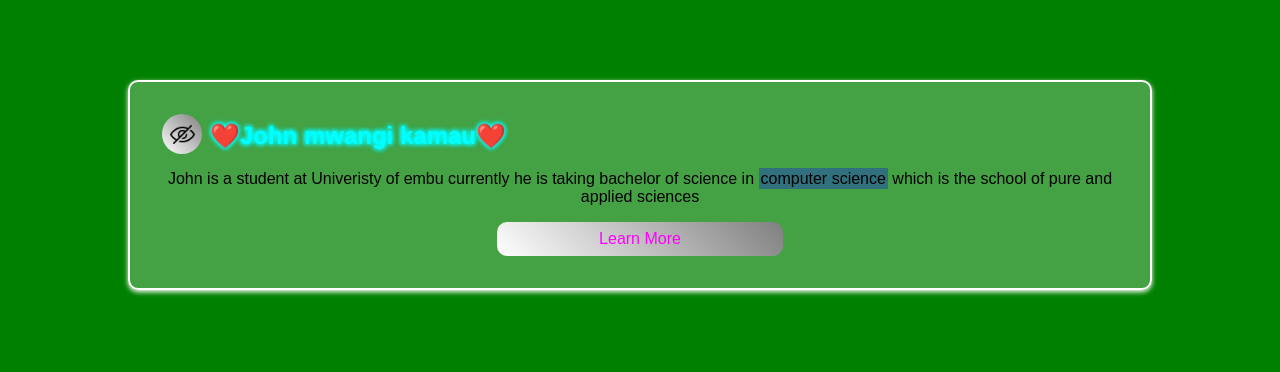
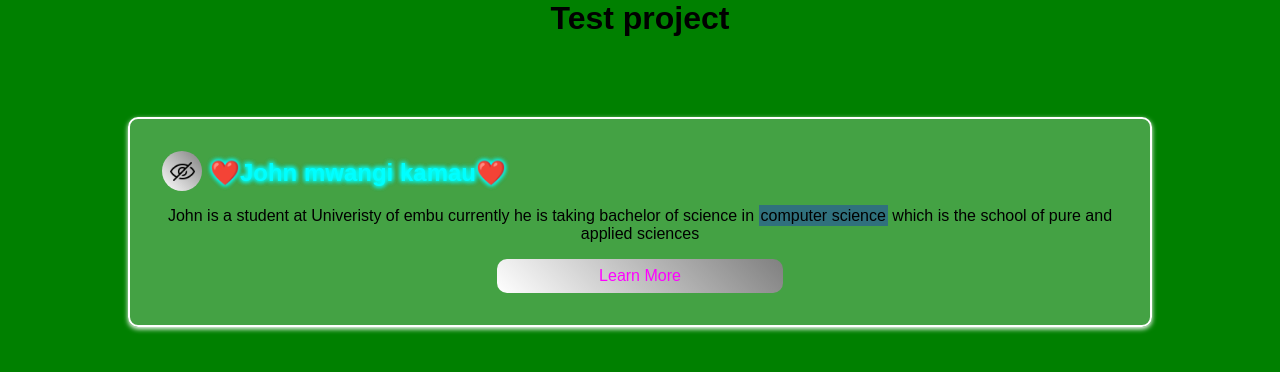
Before and after one commit to JOHN-MWANGI-OSS/Test-project-website, a plain HTML site: page index.html in a window 1280 px wide. Drawn offline with Linux system fonts and the light colour scheme.

Commit message:
added an h1 element and also styled it

```diff
--- a/index.html
+++ b/index.html
@@ -7,6 +7,7 @@
     <link rel="stylesheet" href="styles.css" />
   </head>
   <body>
+    <h1>Test project</h1>
     <div class="box">
       <a href="#heading">
         <img src="./hide.png" alt="hide icon" width="25px" />
--- a/styles.css
+++ b/styles.css
@@ -82,3 +82,7 @@ a[href="#heading"]:hover {
   outline: 2px solid cyan;
   outline-offset: 2px;
 }
+
+h1 {
+  text-align: center;
+}
```
